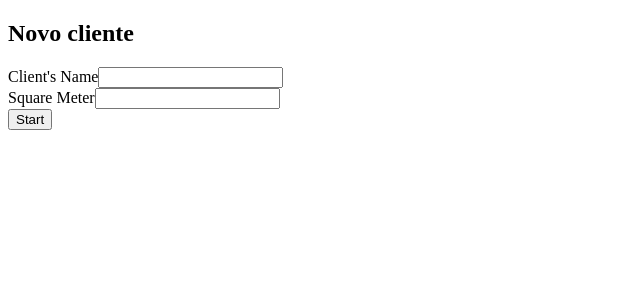
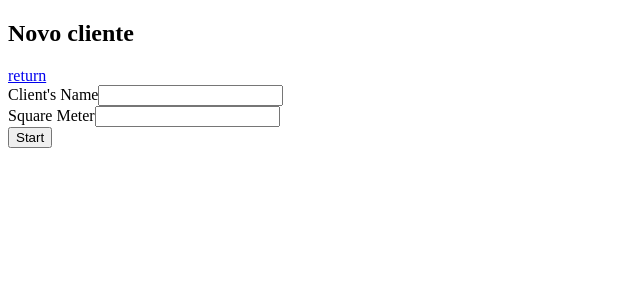
Before and after one commit to senagab/briefing-webapp, a React (Vite) app: page /novo in a window 1280 px wide. Shown: the top 300 px of the page, without its empty margins (0-640 px from the left). Built offline with nearby package versions, Linux system fonts and the light colour scheme.

Commit message:
feat: css + return buttons

```diff
--- /dev/null
+++ b/src/App.css
@@ -0,0 +1,4 @@
+.return img {
+    height: 20px;
+    width: 20px;
+}
--- a/src/pages/clientes.tsx
+++ b/src/pages/clientes.tsx
@@ -10,7 +10,7 @@ const Clientes = () => {
     return (
         <>
             <h2>Clientes</h2>
-            <img src="../assets/return.png" alt="" />
+            <a href="/">return</a>
             <ListItem items={items} />
         </>
     )
--- a/src/pages/novo.tsx
+++ b/src/pages/novo.tsx
@@ -2,6 +2,7 @@ const Novo = () => {
     return (
         <>
             <h2>Novo cliente</h2>
+            <a href="/">return</a>
             <form>
                 <label htmlFor="label">Client's Name</label>
                 <input type="text" />
```
